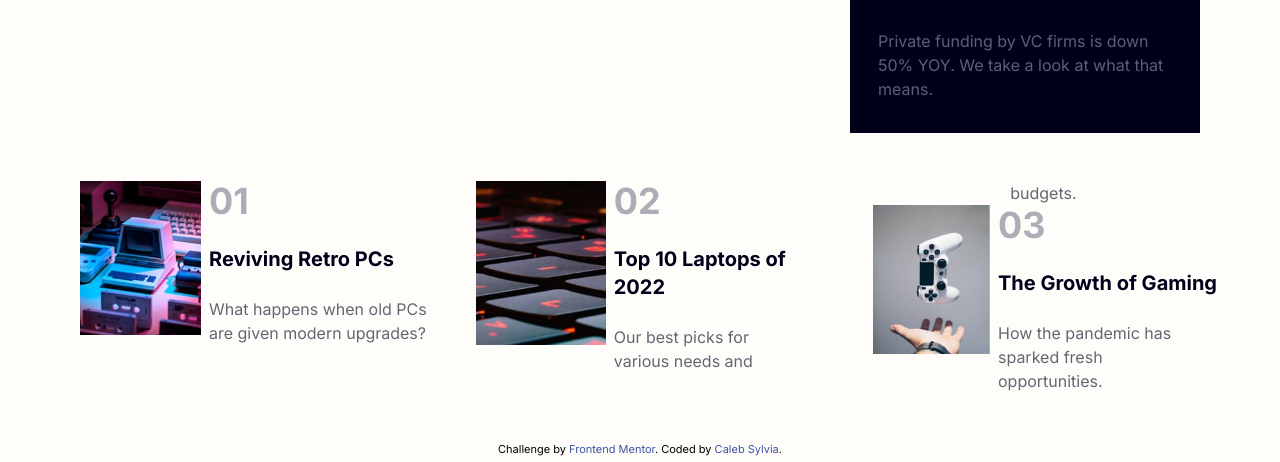
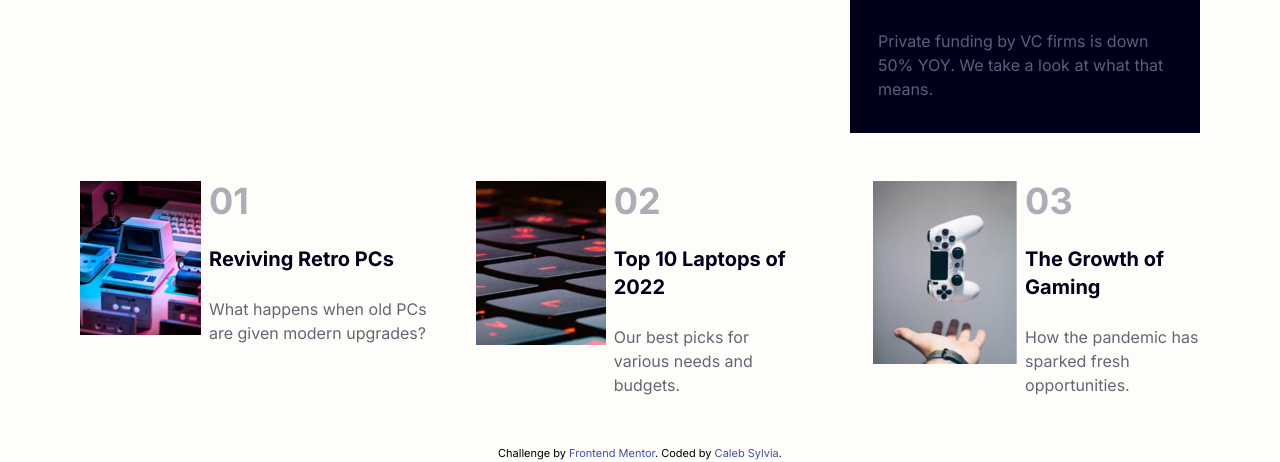
Before and after one commit to calebsylvia/news-homepage-main, a website: page host/index.html in a window 1280 px wide. Shown: the part 749-1211 px from the top of the page. Drawn offline with nearby package versions, Linux system fonts and the light colour scheme.

Commit message:
peer review fixes and tablet picture fix

```diff
--- a/host/index.html
+++ b/host/index.html
@@ -45,9 +45,7 @@
     </a>
     <button class="inline-flex items-center p-2 w-10 h-10 justify-center text-sm text-gray-500 rounded-lg lg:hidden hover:bg-gray-100 focus:outline-none focus:ring-2 focus:ring-gray-200 dark:text-gray-400 dark:hover:bg-gray-700 dark:focus:ring-gray-600" type="button" data-drawer-target="drawer-right-example" data-drawer-show="drawer-right-example" data-drawer-placement="right" aria-controls="drawer-right-example"">
         <span class="sr-only">Open main menu</span>
-        <svg class="w-5 h-5" aria-hidden="true" xmlns="http://www.w3.org/2000/svg" fill="none" viewBox="0 0 17 14">
-            <path stroke="currentColor" stroke-linecap="round" stroke-linejoin="round" stroke-width="2" d="M1 1h15M1 7h15M1 13h15"/>
-        </svg>
+        <svg width="40" height="17" xmlns="http://www.w3.org/2000/svg"><g fill="#00001A" fill-rule="evenodd"><path d="M0 0h40v3H0zM0 7h40v3H0zM0 14h40v3H0z"/><path d="M0 0h40v3H0z"/></g></svg>
     </button>
     <div class="hidden w-full lg:block lg:w-auto" id="navbar-default">
       <ul class="font-medium flex flex-col p-4 md:p-0 mt-4 border border-gray-100 rounded-lg bg-gray-50 lg:flex-row lg:space-x-8 rtl:space-x-reverse lg:mt-0 lg:border-0 md:bg-white dark:bg-gray-800 md:dark:bg-gray-900 dark:border-gray-700">
@@ -128,7 +126,7 @@
         <div>
           <img class="w-64 lg:w-40" src="./assets/images/image-retro-pcs.jpg" alt="Retro PC image">
         </div>
-        <div class="h-full space-y-2 lg:space-y-6 w-full lg:w-5/6">
+        <div class="h-full space-y-2 md:space-y-8 lg:space-y-6 w-full lg:w-5/6">
           <div>
             <p class="text-dark-grayish-blue text-4xl font-bold opacity-50">01</p>
           </div>
@@ -157,11 +155,11 @@
         </div>
       </div>
 
-      <div class="flex text-wrap h-full max-md:justify-center space-x-5 lg:space-x-2 w-full lg:w-11/12">
+      <div class="flex h-full max-lg:justify-center space-x-5 lg:space-x-2 w-full lg:w-11/12">
         <div>
-          <img class="w-[290px] md:w-[200px] lg:w-[205px]" src="./assets/images/image-gaming-growth.jpg" alt="Controller image">
+          <img class="w-64 lg:w-[195px]" src="./assets/images/image-gaming-growth.jpg" alt="Controller image">
         </div>
-        <div class="h-full space-y-2 lg:space-y-6">
+        <div class="h-full space-y-2 w-full lg:space-y-6">
           <div>
             <p class="text-dark-grayish-blue text-4xl font-bold opacity-50">03</p>
           </div>
@@ -169,7 +167,7 @@
             <p class="text-very-dark-blue text-lg md:text-2xl lg:text-xl font-bold">The Growth of Gaming</p>
           </div>
           <div>
-            <p class="text-very-dark-blue text-base md:text-lg lg:text-base opacity-60 w-full lg:w-5/6">How the pandemic has sparked fresh opportunities.</p>
+            <p class="text-very-dark-blue text-base md:text-base lg:text-base opacity-60 w-full lg:w-[86%]">How the pandemic has sparked fresh opportunities.</p>
           </div>
         </div>
       </div>
```
